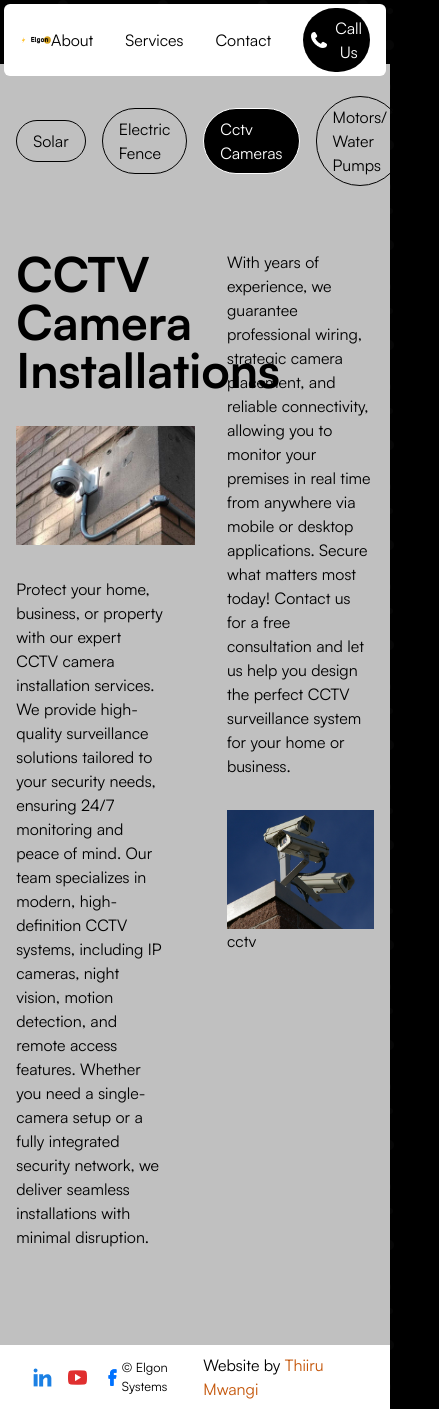
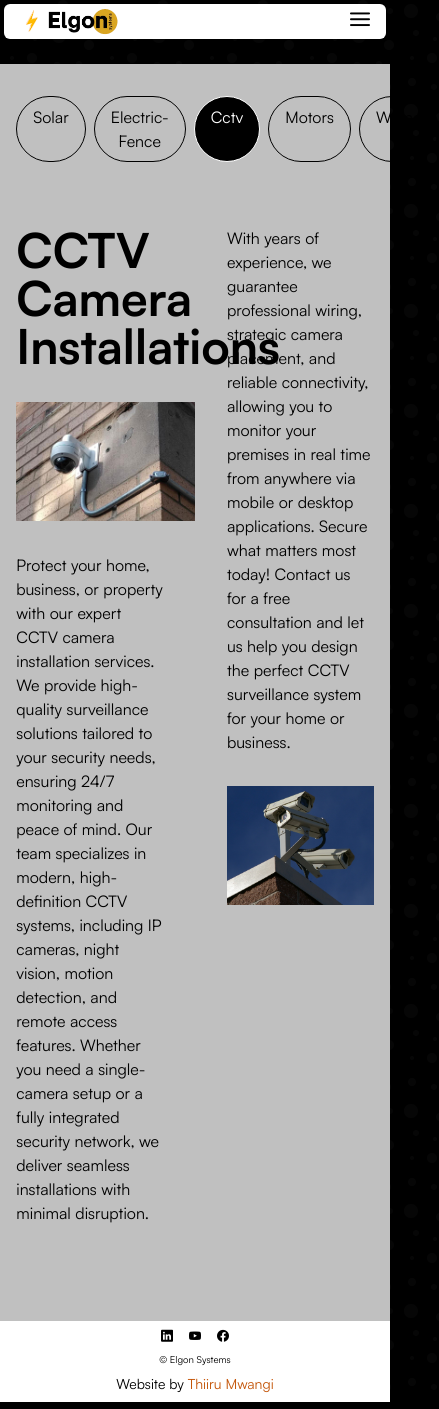
Before and after one commit to Thiiru-Mwangi/elgon-systems, a Vue app: page /services/cctv in a window 390 px wide. Shown: the whole page, 439 px wide, since content can reach past the window. Built offline with nearby package versions, Linux system fonts and the light colour scheme.

Commit message:
Add mobile menu

```diff
--- a/src/components/Customers.vue
+++ b/src/components/Customers.vue
@@ -60,7 +60,7 @@ onMounted(() => {
 <template>
   <div class="">
     <!-- <hr /> -->
-    <h1 class="text-6xl text-center mt-24 mb-16">What Our Clients Say</h1>
+    <h1 class=" font-medium text-6xl max-lg:text-5xl max-md:text-4xl max-sm:text-2xl text-center mt-24 mb-16">What Our Clients Say</h1>
     <div
       ref="customerRefs"
       v-for="(customer, index) in customers"
--- a/src/components/Footer.vue
+++ b/src/components/Footer.vue
@@ -1,28 +1,44 @@
 <script setup lang="ts"></script>
 <template>
-  <footer class="flex justify-center bg-white text-black w-full py-1">
+  <footer
+    class="flex justify-center bg-white text-black w-full py-1 max-md:text-xs"
+  >
     <!-- <hr class="mt-8" /> -->
-    <div class="flex w-10/12 items-center justify-between py-1">
+    <div
+      class="flex max-md:flex-col max-md:gap-2 w-10/12 items-center justify-between py-1"
+    >
       <div class="flex items-center gap-4 justify-center">
         <!-- Socials -->
         <div class="hover:scale-105 transition-all">
-          <a href="https://linkedin.com/" target="_blank" rel="noopener noreferrer">
-            <img src="/in.svg" width="24" height="24" alt="linked-in" />
+          <a
+            href="https://linkedin.com/"
+            target="_blank"
+            rel="noopener noreferrer"
+          >
+            <span class="pi pi-linkedin"></span>
           </a>
         </div>
         <div class="hover:scale-105 transition-all">
-          <a href="https://youtube.com/" target="_blank" rel="noopener noreferrer">
-            <img src="/youtube.png" width="24" height="24" alt="linked-in" />
+          <a
+            href="https://youtube.com/"
+            target="_blank"
+            rel="noopener noreferrer"
+          >
+            <span class="pi pi-youtube"></span>
           </a>
         </div>
         <div class="hover:scale-105 transition-all">
-          <a href="https://facebook.com/" target="_blank" rel="noopener noreferrer">
-            <img src="/facebook.png" width="24" height="24" alt="linked-in" />
+          <a
+            href="https://facebook.com/"
+            target="_blank"
+            rel="noopener noreferrer"
+          >
+            <span class="pi pi-facebook"></span>
           </a>
         </div>
       </div>
       <small class="">&copy; Elgon Systems </small>
-      <p class="">
+      <p class="text-sm">
         Website by
         <a
           class="highlight"
--- a/src/components/Home.vue
+++ b/src/components/Home.vue
@@ -23,7 +23,7 @@ onMounted(()=> {
 <template>
   <div class="pt-20 h-dvh relative flex gap-8 justify-center">
     <div class="w-9/12 flex flex-col justify-around p-4">
-      <h1 class="text-8xl font-semibold">
+      <h1 class="text-8xl max-lg:text-7xl max-md:text-6xl max-sm:text-5xl font-semibold">
         Reliable Electrical Solutions for Residential and Commercial Spaces
       </h1>
       <div class="text-center">
--- a/src/components/Navbar.vue
+++ b/src/components/Navbar.vue
@@ -2,6 +2,7 @@
 import { RouterLink } from "vue-router";
 import { ref, onUnmounted, onMounted } from "vue";
 const isVisible = ref(true);
+const isMobileMenuToggled = ref(false);
 const navLinks = ref([
   { name: "About", path: "/" },
   { name: "Services", path: "/services" },
@@ -24,7 +25,7 @@ onUnmounted(() => {
 </script>
 
 <template>
-  <header :class="{ hidden: !isVisible }">
+  <header class="relative" :class="{ hidden: !isVisible }">
     <div class="flex items-center gap-x-1">
       <div class="">
         <img src="/logo.png" width="24" height="24" alt="logo" />
@@ -33,7 +34,18 @@ onUnmounted(() => {
         <img src="/logo1.png" width="70" height="28" alt="logo" />
       </div>
     </div>
-    <nav class="flex gap-8 items-center">
+
+    <!-- Hamburger Menu -->
+    <button
+      @click="isMobileMenuToggled = !isMobileMenuToggled"
+      class="md:hidden z-50"
+    >
+      <span v-if="!isMobileMenuToggled" class="pi pi-bars text-xl"></span>
+      <span v-else class="pi pi-times"></span>
+    </button>
+
+    <!-- Desktop Menu -->
+    <nav class="flex gap-8 items-center max-md:hidden">
       <RouterLink
         v-for="(navLink, index) in navLinks"
         :key="index"
@@ -49,7 +61,8 @@ onUnmounted(() => {
           />
         </transition>
       </RouterLink>
-      <RouterLink :to="{ name: 'Contact' }"
+      <!-- Contact -->
+      <RouterLink :to="{ name: 'Contact' }" class="max-md:hidden"
         ><button
           class="flex items-center justify-center gap-2 bg-black text-white px-4 py-2 rounded-full"
         >
@@ -63,6 +76,46 @@ onUnmounted(() => {
         </button></RouterLink
       >
     </nav>
+
+    <!-- Mobile navigation -->
+    <div
+      v-if="isMobileMenuToggled"
+      class="pt-16 absolute top-0 right-0 h-dvh w-56 bg-[#c0c0c0] flex flex-col items-center"
+    >
+      <div class="w-10/12 flex flex-col gap-y-8 h-full justify-between">
+        <div class="mt-16 flex flex-col gap-4">
+          <RouterLink
+            v-for="(navLink, index) in navLinks"
+            :key="index"
+            class="relative"
+            active-class=" font-semibold"
+            :to="navLink.path"
+          >
+            {{ navLink.name }}
+            <transition name="underline">
+              <span
+                v-if="$route.path === navLink.path"
+                class="absolute -bottom-1 left-0 w-full h-[2px] bg-[#daa520]"
+              />
+            </transition>
+          </RouterLink>
+        </div>
+        <!-- Contact -->
+        <RouterLink :to="{ name: 'Contact' }" class="mt-16 mb-4"
+          ><button
+            class="flex items-center justify-center gap-2 bg-black text-white px-4 py-2 rounded-full"
+          >
+            <img
+              src="/white-phone.png"
+              width="16"
+              height="16"
+              alt="white-phone"
+            />
+            <span>Call Us</span>
+          </button></RouterLink
+        >
+      </div>
+    </div>
   </header>
 </template>
 
--- a/src/components/Service.vue
+++ b/src/components/Service.vue
@@ -71,46 +71,18 @@ const currentService = computed(() => {
     class="min-h-dvh pb-24 w-full flex justify-center mt-16 bg-[#c0c0c0] text-black"
   >
     <div class="w-11/12">
-      <nav class="mt-8">
-        <ul class="flex items-center gap-4">
-          <li>
+      <nav class="mt-8 flex gap-2">
         <RouterLink
+          v-for="(service, index) in services"
+          :key="index"
           active-class="bg-black text-white"
           class="border rounded-full px-4 py-2 inline-block"
-              :to="{ name: 'Service', params: { serviceName: 'solar' } }"
-              ><button>Solar</button></RouterLink
+          :to="{ name: 'Service', params: { serviceName: service.path } }"
+          ><button class="capitalize">{{ service.path }}</button></RouterLink
         >
-          </li>
-          <li>
-            <RouterLink
-              active-class="bg-black text-white"
-              class="border rounded-full px-4 py-2 inline-block"
-              :to="{
-                name: 'Service',
-                params: { serviceName: 'electric-fence' },
-              }"
-              >Electric Fence</RouterLink
-            >
-          </li>
-          <li>
-            <RouterLink
-              active-class="bg-black text-white"
-              class="border rounded-full px-4 py-2 inline-block"
-              :to="{ name: 'Service', params: { serviceName: 'cctv' } }"
-              >Cctv Cameras</RouterLink
-            >
-          </li>
-          <li>
-            <RouterLink
-              active-class="bg-black text-white"
-              class="border rounded-full px-4 py-2 inline-block"
-              :to="{ name: 'Service', params: { serviceName: 'motors' } }"
-              >Motors/ Water Pumps</RouterLink
-            >
-          </li>
-        </ul>
       </nav>
-      <div class="mt-16 flex items-start justify-between gap-8">
+      <Transition name="fade">
+        <div :key="currentService.name" class=" mt-16 flex items-start justify-between gap-8">
           <!--  -->
           <div class="w-6/12">
             <h1 class="text-5xl w-full font-bold">{{ currentService.name }}</h1>
@@ -134,12 +106,22 @@ const currentService = computed(() => {
             <div class="mt-8">
               <img :src="currentService.imgSrc2" width="960" alt="540" />
             </div>
-          <p>{{ $route.params.serviceName }}</p>
+            <!-- <p>{{ $route.params.serviceName }}</p> -->
           </div>
         </div>
+      </Transition>
     </div>
-    <button v-for="service in services" :key="service.name">
-      <RouterLink :to="{ name: 'Service' }"> </RouterLink>
-    </button>
   </div>
 </template>
+
+<style>
+.fade-enter-active,
+.fade-leave-active {
+  transition: opacity .3s ease-in-out;
+}
+
+.fade-enter-from,
+.fade-leave-to {
+  opacity: 0;
+}
+</style>
--- a/src/components/ServiceCard.vue
+++ b/src/components/ServiceCard.vue
@@ -14,11 +14,11 @@ const goToPathName = (path: string) => {
       @click="goToPathName(pathName)"
     >
       <div class="flex items-center justify-between gap-x-8">
-        <p class="self-start text-sm">Service 0{{ no }}</p>
+        <p class="self-start text-sm max-lg:text-xs">Service 0{{ no }}</p>
         <div>
         </div>
       </div>
-      <h2 class="text-4xl w-7/12 font-semibold">{{ title }}</h2>
+      <h2 class="text-4xl max-lg:text-3xl max-md:text-2xl max-sm:text-xl  w-7/12 font-semibold">{{ title }}</h2>
       <span class="pi pi-chevron-right"></span>
     </div>
   </div>
--- a/src/components/Services.vue
+++ b/src/components/Services.vue
@@ -57,7 +57,7 @@ onMounted(() => {
 <template>
   <div class="pt-16 pb-24 bg-[#c0c0c0] w-full text-black">
     <div class="mt-16">
-      <h1 class="text-center text-6xl font-bold capitalize">What we do</h1>
+      <h1 class="text-center text-6xl max-lg:text-5xl max-md:text-4xl max-sm:3xl font-bold capitalize">What we do</h1>
       <!--  Services -->
       <div class="mt-16">
         <div v-for="service in services" ref="serviceCard">
--- a/src/pages/ServicesPage.vue
+++ b/src/pages/ServicesPage.vue
@@ -47,7 +47,7 @@ const goToService = (path: string) => {
 
 <template>
   <div class="mt-28">
-    <h1 class="font-bold mb-12 text-6xl text-center">Our Services</h1>
+    <h1 class="font-bold mb-12 text-6xl max-lg:text-5xl max-md:text-4xl max-sm:text-3xl text-center">Our Services</h1>
     <div class="flex justify-center">
       <div class="flex justify-center gap-4 flex-wrap w-11/12">
         <!-- Service -->
@@ -57,8 +57,8 @@ const goToService = (path: string) => {
           class="grow-1 border w-5/12 p-8 rounded-md hover:cursor-pointer hover:bg-[#c0c0c0] hover:text-black transition-all ease-in-out hover:scale-105"
           @click="goToService(service.path)"
         >
-          <h2 class="text-3xl font-semibold">{{ service.name }}</h2>
-          <p class="text-sm mt-2">{{ service.description }}</p>
+          <h2 class="text-3xl max-lg:text-2xl max-md:text-xl max-sm:text-lg max-md:font-medium">{{ service.name }}</h2>
+          <p class="text-sm max-lg:text-xs mt-2 max-md:hidden">{{ service.description }}</p>
           <div class="flex mt-2 justify-end">
             <span class="pi pi-arrow-right mr-8"></span>
           </div>
```
Also changed, not shown: src/components/Contact.vue (+26 -9 lines), src/components/CustomerCard.vue (+7 -7 lines), src/components/Features.vue (+94 -42 lines), src/style.css (+18 -0 lines), 1 other file (tests, documents, lock files or other folders). Lines whose indentation alone changed are shown as unchanged.
